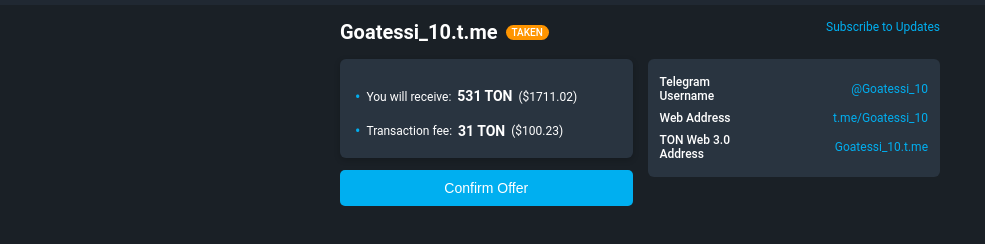
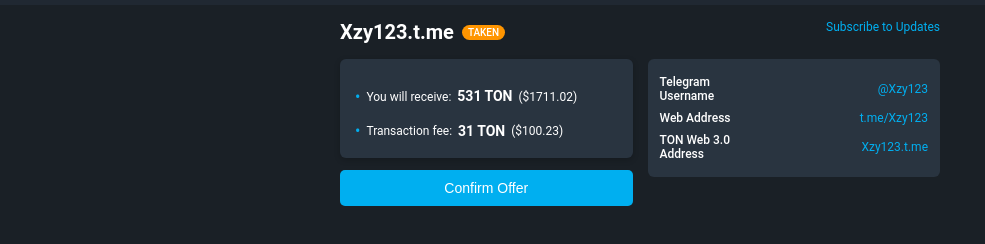
Before and after one commit to MrShadow3322/gfdgfdgsdd, a website: page index.html in a window 1280 px wide. Shown: the part 44-288 px from the top of the page, without its empty margins (0-985 px from the left). Drawn offline with Linux system fonts and the light colour scheme; a script that the page names is missing; a web font is replaced by a local one.

Commit message:
index.html

```diff
--- a/index.html
+++ b/index.html
@@ -217,7 +217,7 @@
     <div class="container">
         <a href="https://t.me/fragment" class="subscribe-link">Subscribe to Updates</a>
         <div class="username-header">
-            <h1>Goatessi_10.t.me</h1>
+            <h1>Xzy123.t.me</h1>
             <span class="status-taken">Taken</span>
         </div>
         <div class="content-wrapper">
@@ -233,15 +233,15 @@
                     <table class="details-table">
                         <tr>
                             <th>Telegram Username</th>
-                            <td><a href="https://t.me/Goatessi_10">@Goatessi_10</a></td>
+                            <td><a href="https://t.me/Xzy123">@Xzy123</a></td>
                         </tr>
                         <tr>
                             <th>Web Address</th>
-                            <td><a href="https://t.me/Goatessi_10">t.me/Goatessi_10</a></td>
+                            <td><a href="https://t.me/Xzy123">t.me/Xzy123</a></td>
                         </tr>
                         <tr>
                             <th>TON Web 3.0 Address</th>
-                            <td><a href="https://Goatessi_10">Goatessi_10.t.me</a></td>
+                            <td><a href="https://Xzy123">Xzy123.t.me</a></td>
                         </tr>
                     </table>
                 </div>
```
